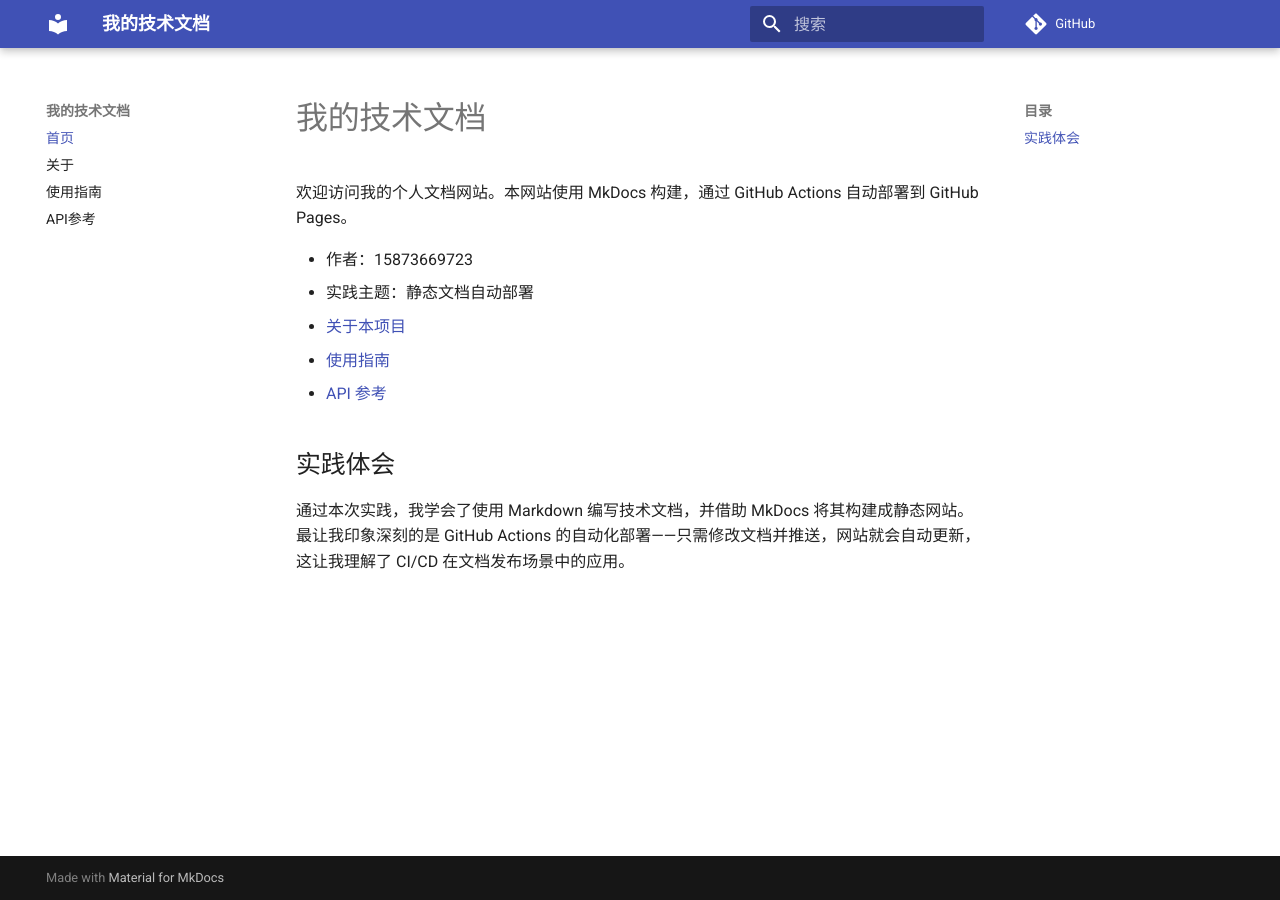
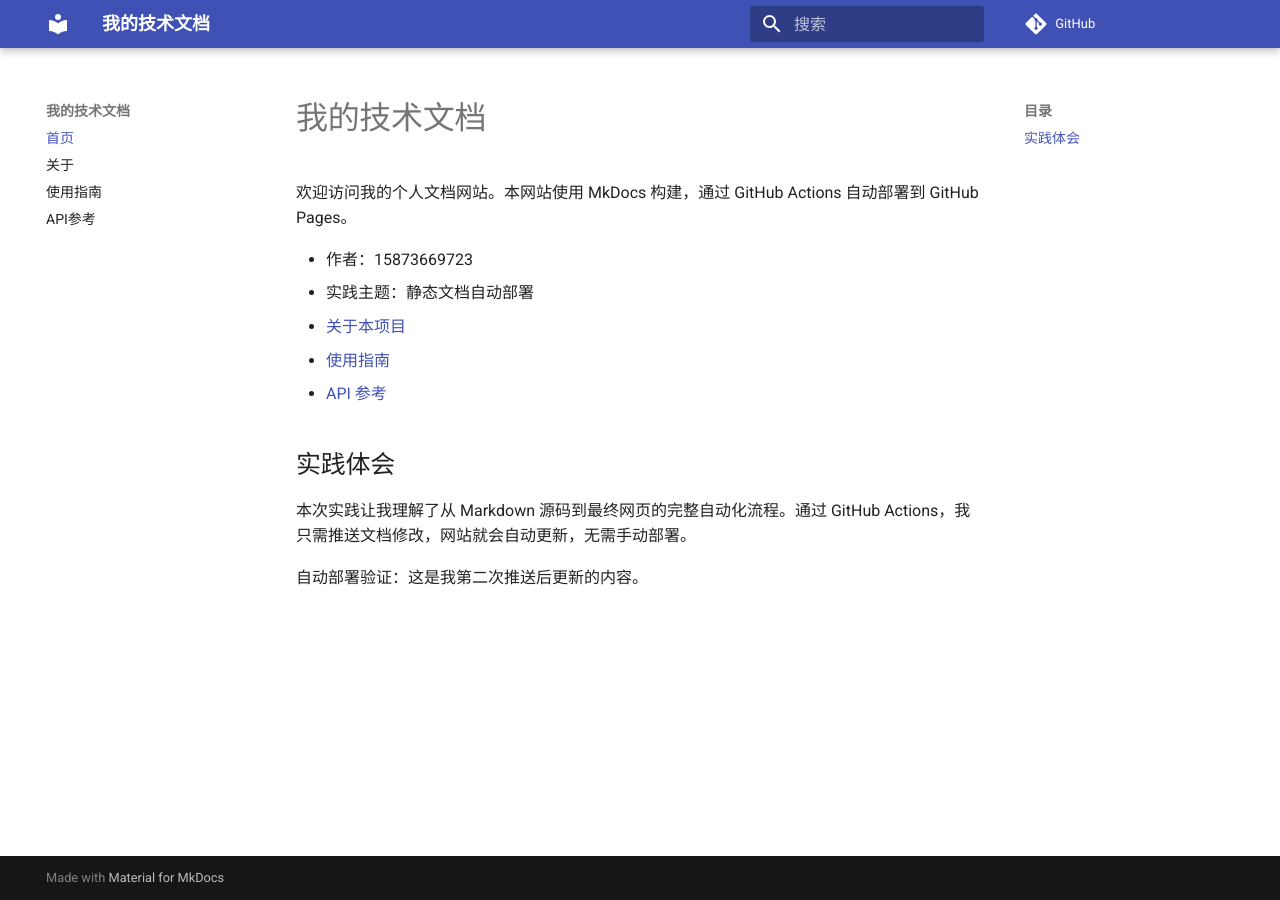
Before and after one commit to 15873669723/my-docs, an MkDocs documentation site: the page built from docs/index.md, in a window 1280 px wide. Built offline with MkDocs 1.6.1 and Material for MkDocs 9.7.7, drawn with Linux system fonts in a browser that asks for light colours; comment, search, counter and statistics services are not loaded.

Commit message:
验证文档修改后自动更新网站

```diff
--- a/docs/index.md
+++ b/docs/index.md
@@ -10,4 +10,6 @@
 
 ## 实践体会
 
-通过本次实践，我学会了使用 Markdown 编写技术文档，并借助 MkDocs 将其构建成静态网站。最让我印象深刻的是 GitHub Actions 的自动化部署——只需修改文档并推送，网站就会自动更新，这让我理解了 CI/CD 在文档发布场景中的应用。
+本次实践让我理解了从 Markdown 源码到最终网页的完整自动化流程。通过 GitHub Actions，我只需推送文档修改，网站就会自动更新，无需手动部署。
+
+自动部署验证：这是我第二次推送后更新的内容。
```
